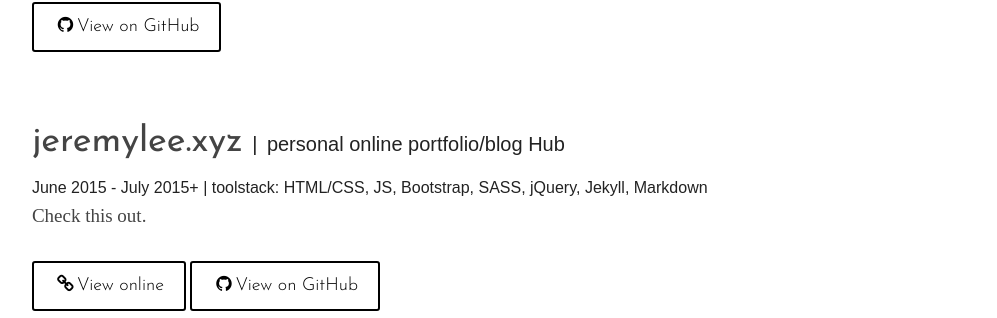
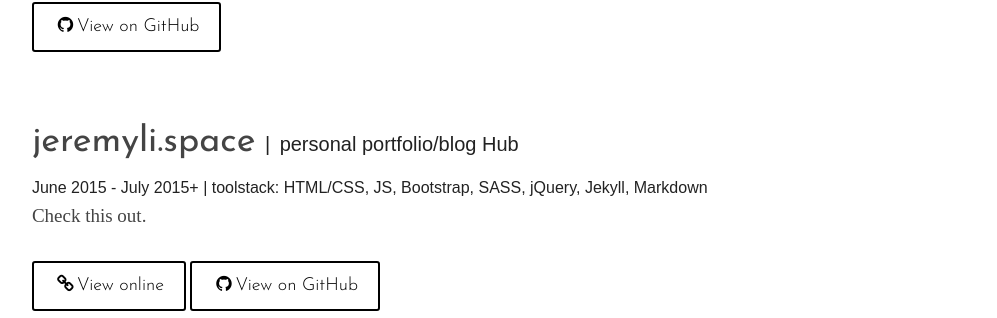
Before and after one commit to Jeremygarden/jeremygarden.github.io, a Jekyll site: the page built from projects/index.md, in a window 1280 px wide and 900 px high, scrolled down 2339 px. Shown: the part 368-686 px from the top of the window, without its empty margins (254-1251 px from the left). Built offline with Jekyll 4.4.1, drawn with Linux system fonts in a browser that asks for light colours; nearby versions of some CDN libraries.

Commit message:
data update

```diff
--- a/_data/navigation.yml
+++ b/_data/navigation.yml
@@ -9,5 +9,5 @@
 - title: Blog
   url: /blog/
 
-- title: Portforlio
-  url: /portforlio/Dish+.pdf
+- title: Portfolio
+  url: /portfolio/
--- a/_data/projects.yml
+++ b/_data/projects.yml
@@ -67,10 +67,10 @@
     branch: master
 
 
-- name: jeremylee.xyz
+- name: jeremyli.space
   time: June 2015 - July 2015+
-  url: https://jeremylee.xyz/
-  tagline: personal online portfolio/blog Hub
+  url: https://jeremyli.space/
+  tagline: personal portfolio/blog Hub
   tools: HTML/CSS, JS, Bootstrap, SASS, jQuery, Jekyll, Markdown
   description: Check this out.
   github:
```
